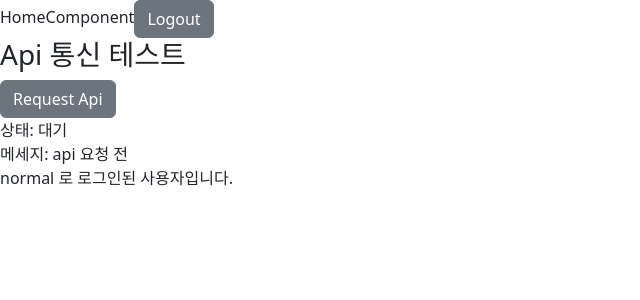
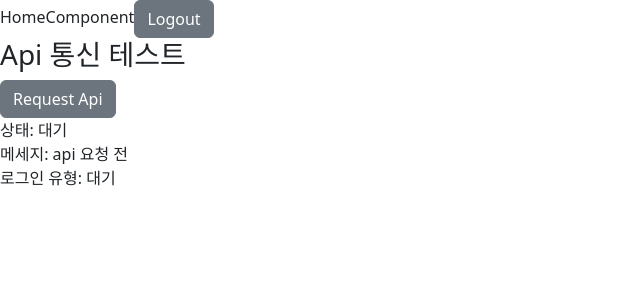
Before and after one commit to KiimDoHyun/sns_login_front, a React (Create React App) app: page /home in a window 1280 px wide. Shown: the top 300 px of the page, without its empty margins (0-640 px from the left). Built offline with nearby package versions, Linux system fonts and the light colour scheme; no server answers.

Commit message:
로그인 유형 출력 수정

```diff
--- a/src/Components/HomeComponent.jsx
+++ b/src/Components/HomeComponent.jsx
@@ -14,10 +14,7 @@ const HomeComponent = (props) => {
                 <Button onClick={onClickRequestApi}>Request Api</Button>
                 <div>상태: {apiResult.type}</div>
                 <div>메세지: {apiResult.message}</div>
-                <div>
-                    {apiResult.data.loginType || "일반"} 로 로그인된
-                    사용자입니다.
-                </div>
+                <div>로그인 유형: {apiResult.data.loginType}</div>
             </div>
         </HomeComponentBlock>
     );
--- a/src/Container/HomeContainer.jsx
+++ b/src/Container/HomeContainer.jsx
@@ -9,7 +9,7 @@ const HomeContainer = () => {
         type: "대기",
         message: "api 요청 전",
         data: {
-            loginType: "normal",
+            loginType: "대기",
         },
     });
     const navigate = useNavigate();
```
